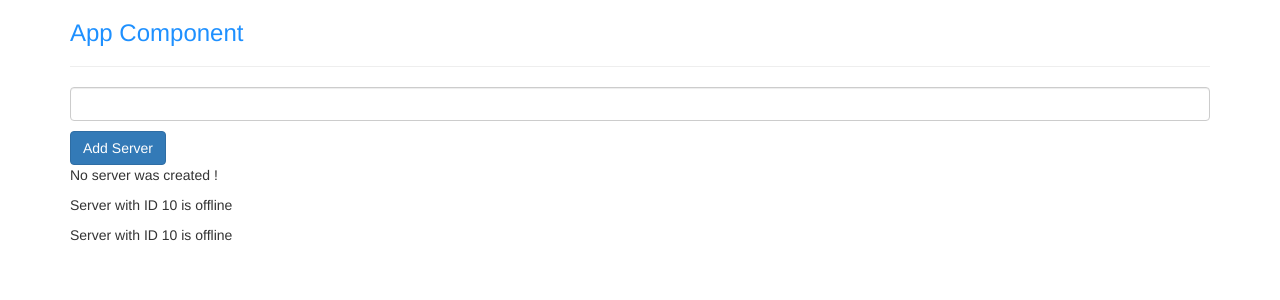
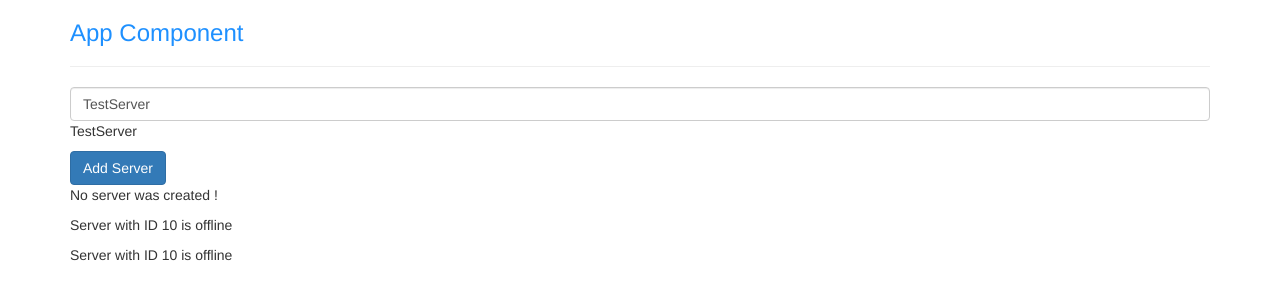
Before and after one commit to MajdiZouari/Angular-13, an Angular app: page / in a window 1280 px wide. Shown: the top 300 px of the page. Built offline with nearby package versions, Linux system fonts and the light colour scheme.

Commit message:
Two Way Databinding

```diff
--- a/src/app/app.module.ts
+++ b/src/app/app.module.ts
@@ -1,4 +1,5 @@
 import { NgModule } from '@angular/core';
+import { FormsModule } from '@angular/forms';
 import { BrowserModule } from '@angular/platform-browser';
 
 import { AppComponent } from './app.component';
@@ -12,7 +13,8 @@
     ServersComponent
   ],
   imports: [
-    BrowserModule
+    BrowserModule,
+    FormsModule
   ],
   providers: [],
   bootstrap: [AppComponent]
--- a/src/app/servers/servers.component.html
+++ b/src/app/servers/servers.component.html
@@ -1,7 +1,11 @@
+<!-- <input
+    type="text"
+    class="form-control"
+    (input)="onUpdateServerName($event)"> -->
 <input
     type="text"
     class="form-control"
-    (input)="onUpdateServerName($event)">
+    [(ngModel)]="serverName">
 <p>{{ serverName }}</p>
 <button class="button btn btn-primary" [disabled]="!allowNewServer" (click)="onCreateServer()">Add Server</button>
 <!-- <p [innerText]="allowNewServer"></p> -->
--- a/src/app/servers/servers.component.ts
+++ b/src/app/servers/servers.component.ts
@@ -13,7 +13,7 @@
 export class ServersComponent implements OnInit {
   allowNewServer = false;
   serverCreationStatus = 'No server was created !';
-  serverName = '';
+  serverName = 'TestServer';
 
   constructor() {
     setTimeout(() => {
```
